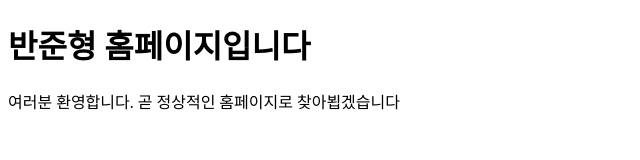
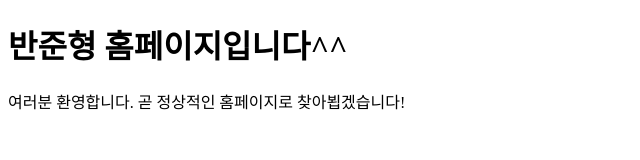
Before and after one commit to tonyban/first-ban, a plain HTML site: page index.html in a window 1280 px wide. Shown: the full height of the page, 0-640 px from the left. Drawn offline with Linux system fonts and the light colour scheme.

Commit message:
third commit

```diff
--- a/index.html
+++ b/index.html
@@ -8,7 +8,7 @@
     <link rel="stylesheet" href="style.css">
 </head>
 <body>
-    <h1>반준형 홈페이지입니다</h1>
-        <p>여러분 환영합니다. 곧 정상적인 홈페이지로 찾아뵙겠습니다</p>
+    <h1>반준형 홈페이지입니다^^</h1>
+        <p>여러분 환영합니다. 곧 정상적인 홈페이지로 찾아뵙겠습니다!</p>
 </body>
 </html>
```
